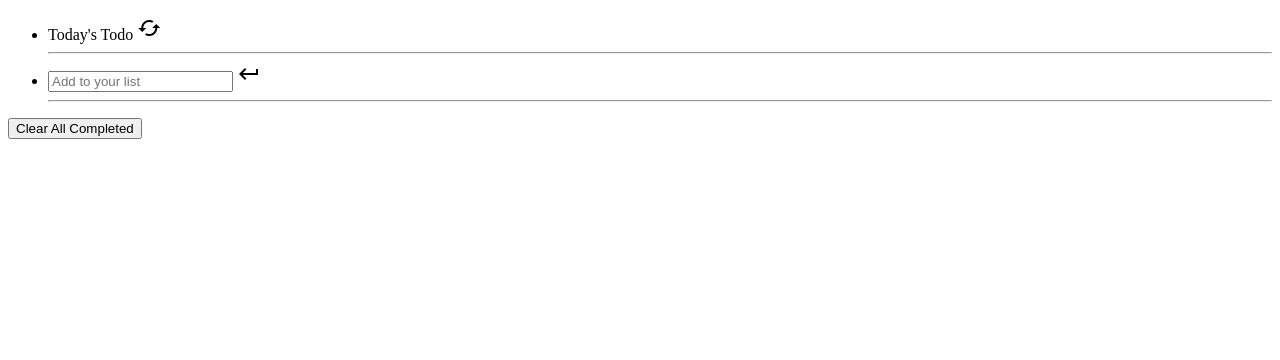
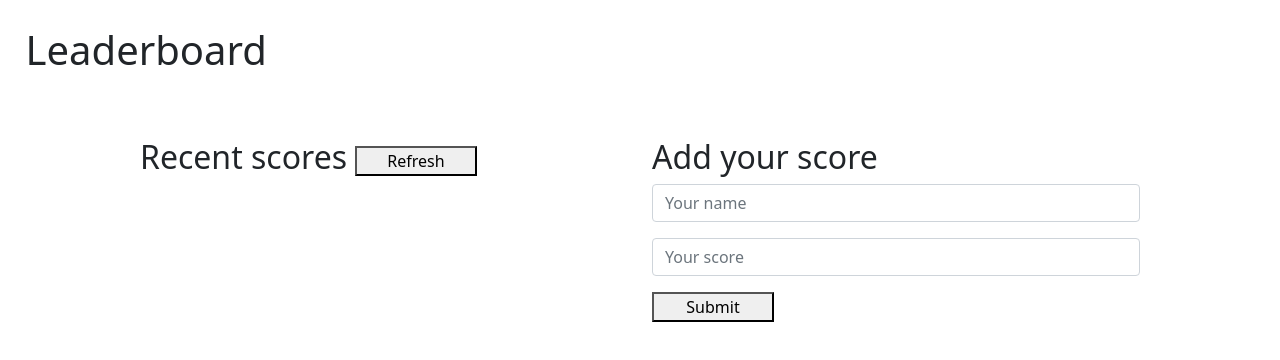
Before and after one commit to DyaryRaoof/leaderboard, a website built with webpack: page src/index.html in a window 1280 px wide. Built offline with nearby package versions, Linux system fonts and the light colour scheme.

Commit message:
Add basic index.html and index.js and styles.css

```diff
--- a/src/index.html
+++ b/src/index.html
@@ -6,30 +6,50 @@
         <title>Wbpack Exercise</title>
         <link href="https://fonts.googleapis.com/icon?family=Material+Icons"
             rel="stylesheet">
+        <link
+            href="https://cdn.jsdelivr.net/npm/bootstrap@5.0.2/dist/css/bootstrap.min.css"
+            rel="stylesheet"
+            integrity="sha384-EVSTQN3/azprG1Anm3QDgpJLIm9Nao0Yz1ztcQTwFspd3yD65VohhpuuCOmLASjC"
+            crossorigin="anonymous">
+
     </head>
     <body>
         <section>
-            <ul id="complete-list">
-                <li class="top-list-item">
-                    <div class="flex">
-                        <span>Today's Todo</span>
-                        <span class="material-icons">cached</span>
+            <h1>Leaderboard</h1>
+            <div class="row" id="section-content">
+                <div class="col-md-6">
+                    <div class="d-flex align-items-center">
+                        <h2 class="me-2">Recent scores</h2>
+                        <button class="w-25 h-25">Refresh</button>
                     </div>
-                    <hr>
-                </li>
+                    <table class="table table-striped table-hover">
+                        <tbody id="scores-table-body">
+                        </tbody>
+                    </table>
+                </div>
+                <div class="col-md-6">
+                    <h2>Add your score
+                    </h2>
+                    <form>
+                        <div class="mb-3">
+                            <input class="form-control" placeholder="Your name"
+                                required>
+                        </div>
+                        <div class="mb-3">
+                            <input
+                                class="form-control" placeholder="Your score"
+                                type="number" required>
+                        </div>
+                        <button type="submit" class="w-25">Submit</button>
+                    </form>
+                </div>
+            </div>
 
-                <li class="top-list-item">
-                    <div class="flex">
-                        <input id="input" placeholder="Add to your list"
-                            type="text">
-                        <span class="material-icons">
-                            keyboard_return
-                        </span>
-                    </div>
-                    <hr>
-                </li>
-            </ul>
-            <button type="button">Clear All Completed</button>
         </section>
+        <script
+            src="https://cdn.jsdelivr.net/npm/bootstrap@5.0.2/dist/js/bootstrap.bundle.min.js"
+            integrity="sha384-MrcW6ZMFYlzcLA8Nl+NtUVF0sA7MsXsP1UyJoMp4YLEuNSfAP+JcXn/tWtIaxVXM"
+            crossorigin="anonymous"></script>
+
     </body>
 </html>
--- a/src/index.js
+++ b/src/index.js
@@ -1 +1,18 @@
 import './style.css';
+
+const form = document.forms[0];
+
+form.addEventListener('submit', (e) => {
+  e.preventDefault();
+  const name = form.elements[0];
+  const score = form.elements[1];
+  const scoresTableBody = document.querySelector('#scores-table-body');
+
+  const tr = document.createElement('tr');
+  const td = document.createElement('td');
+  td.innerHTML = `${name.value} : ${score.value}`;
+  tr.appendChild(td);
+
+  scoresTableBody.appendChild(tr);
+  form.reset();
+});
--- a/src/style.css
+++ b/src/style.css
@@ -0,0 +1,7 @@
+h1 {
+  margin: 2% 2%;
+}
+
+#section-content {
+  margin: 5% 10%;
+}
```
Also changed, not shown: .stylelintrc.json (added), dist/bundle.js, dist/index.html.
